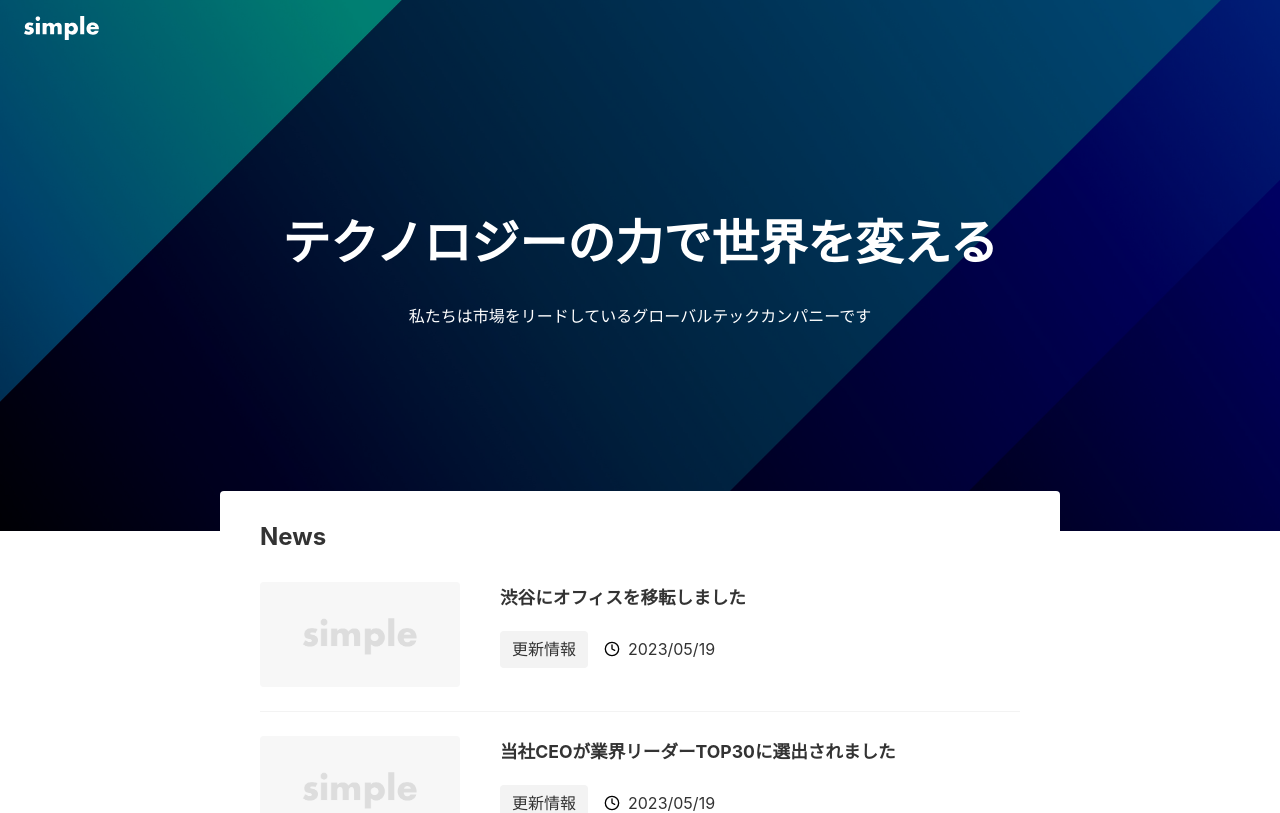
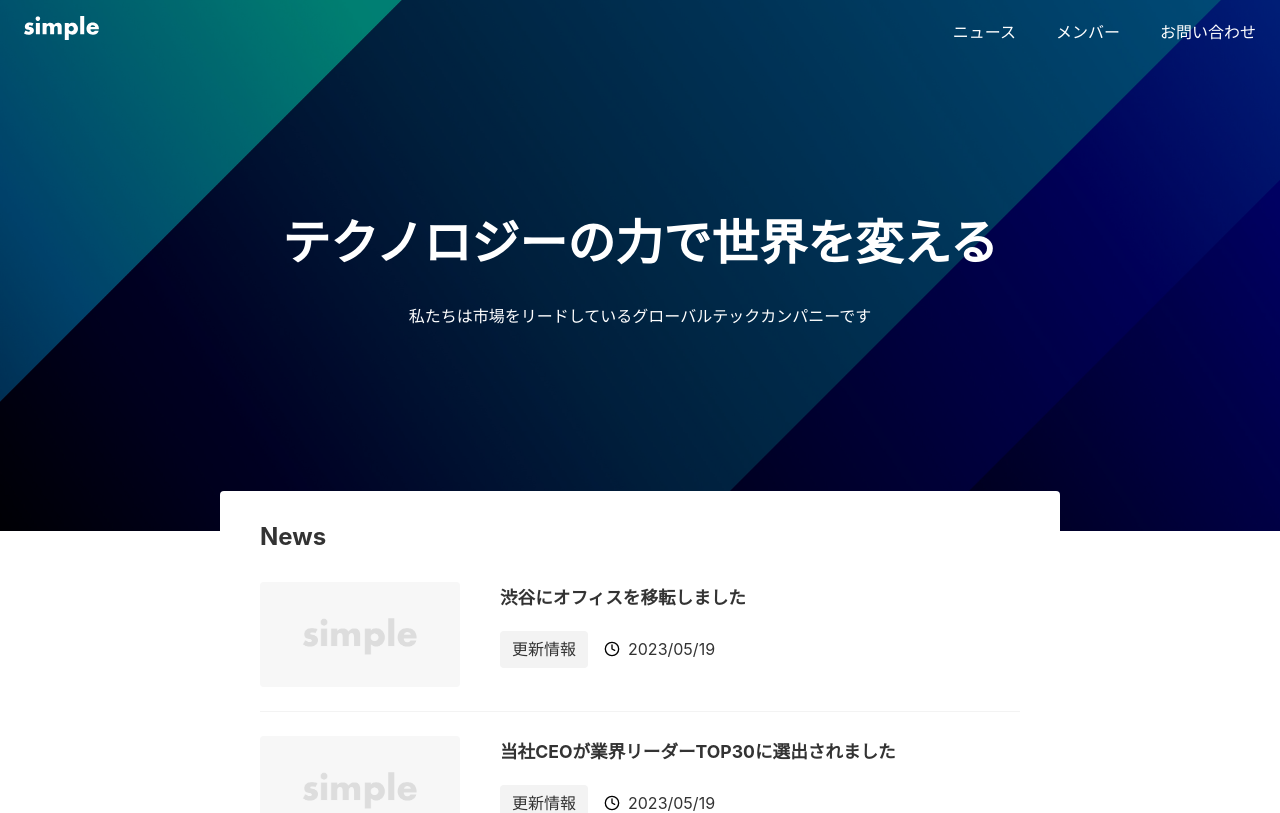
Before and after one commit to yosuke-tomisawa/my-next-project, a Next.js app: page / in a window 1280 px wide. Shown: the top 813 px of the page. Built offline with nearby package versions, Linux system fonts and the light colour scheme.

Commit message:
✨ 404ページ追加、ヘッダーにリンク追加

```diff
--- a/app/_components/Footer/index.tsx
+++ b/app/_components/Footer/index.tsx
@@ -1,5 +1,5 @@
-import Link from 'next/link';
-import styles from './index.module.css';
+import Link from "next/link";
+import styles from "./index.module.css";
 
 export default function Footer() {
   return (
--- a/app/_components/Header/index.module.css
+++ b/app/_components/Header/index.module.css
@@ -17,6 +17,12 @@
   width: auto;
 }
 
+.items {
+  display: flex;
+  color: #fff;
+  gap: 40px;
+}
+
 @media (max-width: 640px) {
   .header {
     padding: 24px 16px 8px;
--- a/app/_components/Header/index.tsx
+++ b/app/_components/Header/index.tsx
@@ -1,10 +1,11 @@
 import Image from "next/image";
 import styles from "./index.module.css";
+import Link from "next/link";
 
 export default function Header() {
   return (
     <header className={styles.header}>
-      <a href="/" className={styles.logoLink}>
+      <Link href="/" className={styles.logoLiink}>
         <Image
           src="/logo.svg"
           alt="SIMPLE"
@@ -13,7 +14,20 @@
           height={133}
           priority
         />
-      </a>
+      </Link>
+      <nav className={styles.nav}>
+        <ul className={styles.items}>
+          <li>
+            <Link href="/news">ニュース</Link>
+          </li>
+          <li>
+            <Link href="/members">メンバー</Link>
+          </li>
+          <li>
+            <Link href="/contact">お問い合わせ</Link>
+          </li>
+        </ul>
+      </nav>
     </header>
   );
 }
--- a/app/_components/NewsList/index.tsx
+++ b/app/_components/NewsList/index.tsx
@@ -3,6 +3,7 @@
 import { News } from "@/_libs/microcms";
 import Category from "../Category";
 import Date from "../Date";
+import Link from "next/link";
 
 type Props = {
   news: News[];
@@ -16,7 +17,7 @@
     <ul>
       {news.map((article) => (
         <li key={article.id} className={styles.list}>
-          <div className={styles.link}>
+          <Link href={`/news/${article.id}`} className={styles.link}>
             <Image
               className={styles.image}
               src={"/no-image.png"}
@@ -31,7 +32,7 @@
                 <Date date={article.publishedAt ?? article.createdAt} />
               </dd>
             </dl>
-          </div>
+          </Link>
         </li>
       ))}
     </ul>
```
Also changed, not shown: app/members/page.tsx (added, +7 -0 lines), app/not-found.module.css (added, +36 -0 lines), app/not-found.tsx (added, +16 -0 lines), app/members/page.module.css (added).
